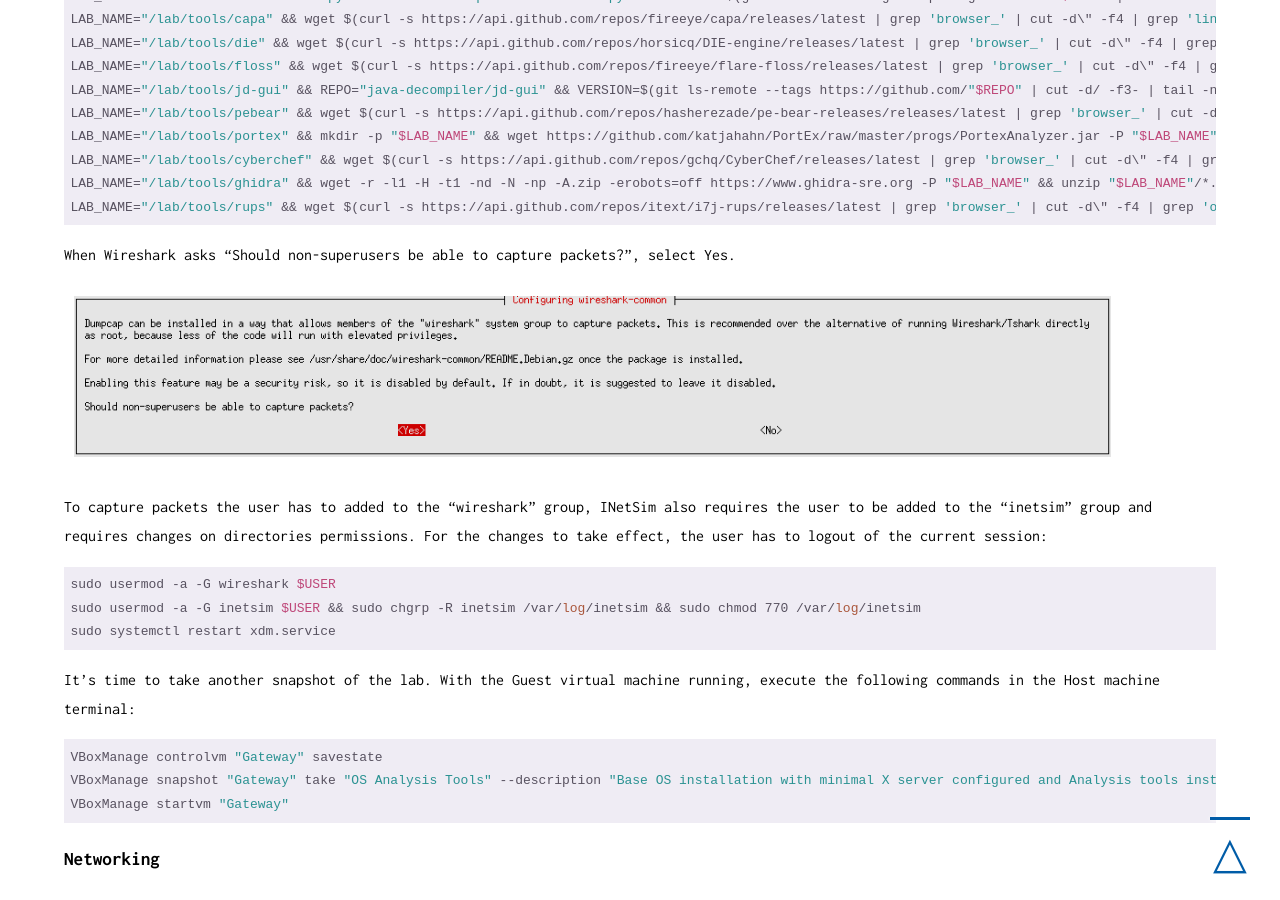
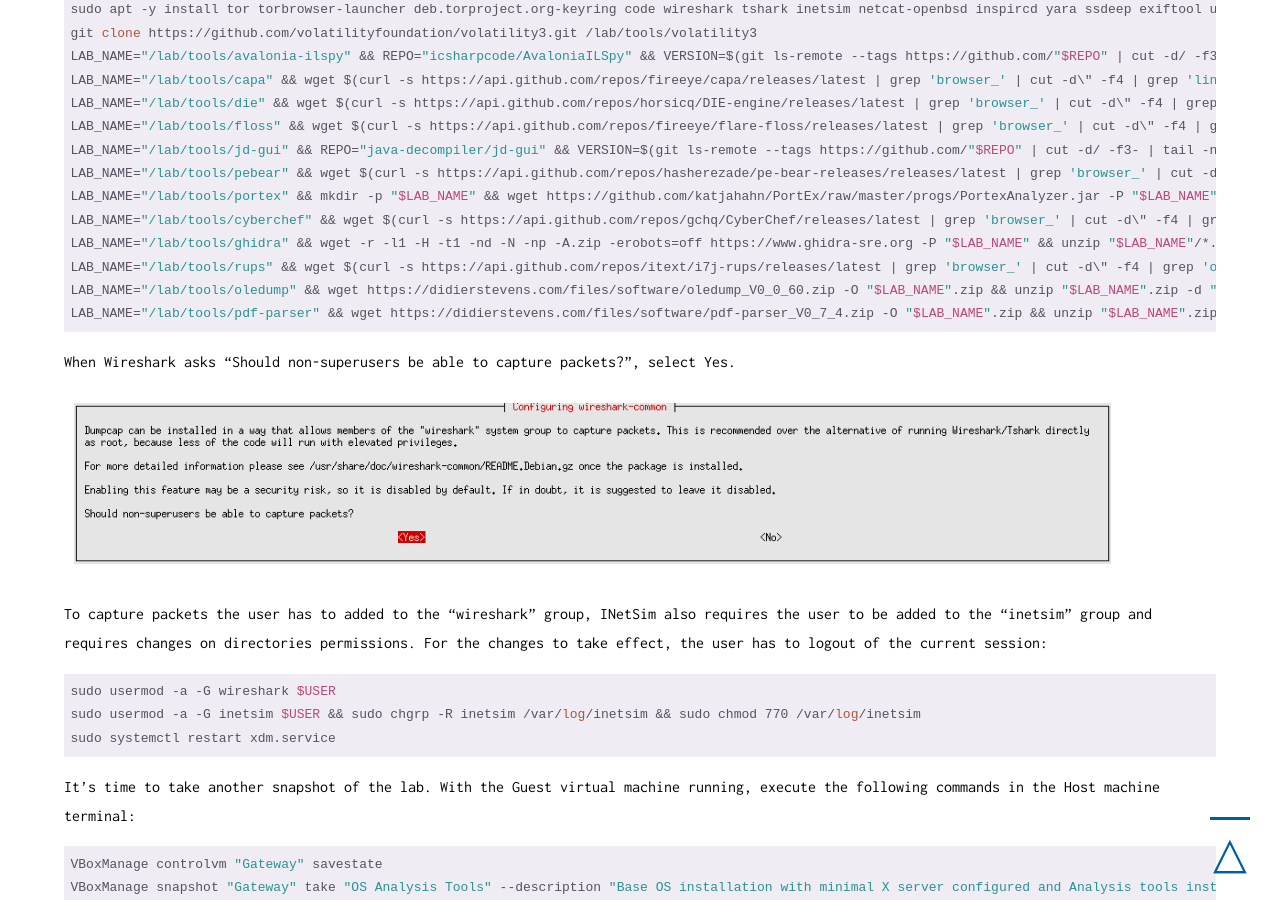
Before and after one commit to qwertzy-antonio-godinho/qwertzy-antonio-godinho.github.io, a Jekyll site: the page built from _posts/2021-02-08-Malware-Lab-Part-1-The-Gateway.md, in a window 1280 px wide and 900 px high, scrolled down 26798 px. Built offline with Jekyll 4.4.1, drawn with Linux system fonts in a browser that asks for light colours; some of the changed text lies outside the part shown.

Commit message:
update tools

```diff
--- a/_posts/2021-02-08-Malware-Lab-Part-1-The-Gateway.md
+++ b/_posts/2021-02-08-Malware-Lab-Part-1-The-Gateway.md
@@ -601,6 +601,8 @@
 Portex Analyzer | Library for static malware analysis of Portable Executable files
 Binwalk | Tool for analyzing, reverse engineering, and extracting firmware images
 RUPS | Tool to view PDF structure in a Swing GUI
+oledump.py | A program to analyze OLE files (Compound File Binary Format)
+pdf-parser.py | Parses a PDF document
 
 ## Adding tools repositories
 
@@ -692,7 +694,10 @@
 LAB_NAME="/lab/tools/portex" && mkdir -p "$LAB_NAME" && wget https://github.com/katjahahn/PortEx/raw/master/progs/PortexAnalyzer.jar -P "$LAB_NAME"
 LAB_NAME="/lab/tools/cyberchef" && wget $(curl -s https://api.github.com/repos/gchq/CyberChef/releases/latest | grep 'browser_' | cut -d\" -f4 | grep 'CyberChef') -O "$LAB_NAME".zip && unzip "$LAB_NAME".zip -d "$LAB_NAME" && rm "$LAB_NAME".zip
 LAB_NAME="/lab/tools/ghidra" && wget -r -l1 -H -t1 -nd -N -np -A.zip -erobots=off https://www.ghidra-sre.org -P "$LAB_NAME" && unzip "$LAB_NAME"/*.zip -d "$LAB_NAME" && rm "$LAB_NAME"/*.zip
-LAB_NAME="/lab/tools/rups" && wget $(curl -s https://api.github.com/repos/itext/i7j-rups/releases/latest | grep 'browser_' | cut -d\" -f4 | grep 'only-jars') -O "$LAB_NAME".zip && unzip "$LAB_NAME".zip -d "$LAB_NAME" && rm "$LAB_NAME".zip</code></pre>
+LAB_NAME="/lab/tools/rups" && wget $(curl -s https://api.github.com/repos/itext/i7j-rups/releases/latest | grep 'browser_' | cut -d\" -f4 | grep 'only-jars') -O "$LAB_NAME".zip && unzip "$LAB_NAME".zip -d "$LAB_NAME" && rm "$LAB_NAME".zip
+LAB_NAME="/lab/tools/oledump" && wget https://didierstevens.com/files/software/oledump_V0_0_60.zip -O "$LAB_NAME".zip && unzip "$LAB_NAME".zip -d "$LAB_NAME" && rm "$LAB_NAME".zip
+LAB_NAME="/lab/tools/pdf-parser" && wget https://didierstevens.com/files/software/pdf-parser_V0_7_4.zip -O "$LAB_NAME".zip && unzip "$LAB_NAME".zip -d "$LAB_NAME" && rm "$LAB_NAME".zip
+</code></pre>
 
 When Wireshark asks "Should non-superusers be able to capture packets?", select Yes.
 
```
Also changed, not shown: other parts of _posts/2021-02-08-Malware-Lab-Part-1-The-Gateway.md (+2 -0 lines).
